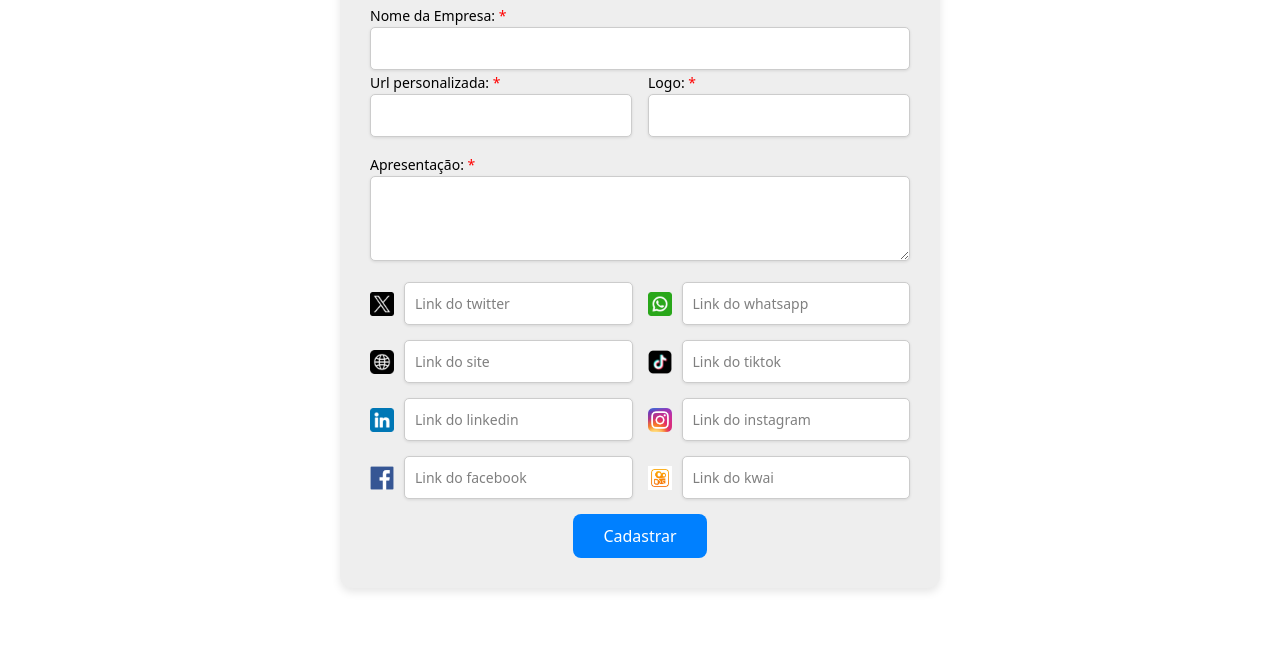
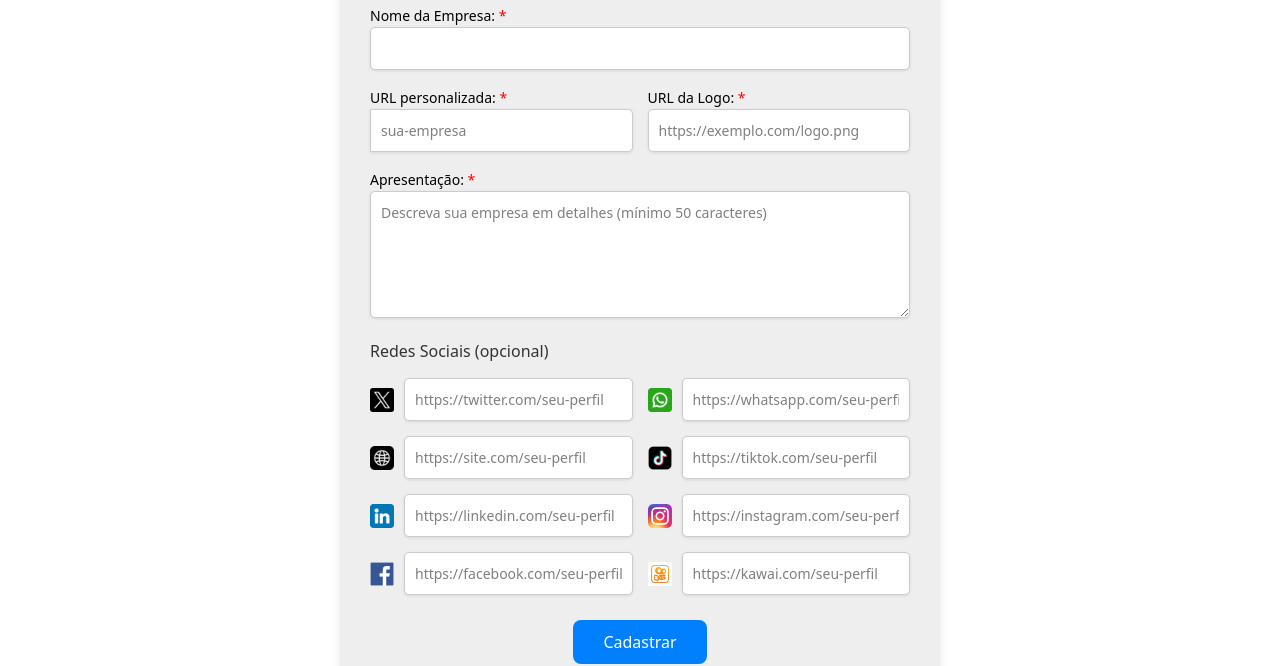
Before and after one commit to matheuskarnas/API-2, a React (Vite) app: page /empresa/cadastro in a window 1280 px wide. Shown: the part 188-854 px from the top of the page. Before the commit the page ends 816 px from the top, so only its background shows below. Built offline with nearby package versions, Linux system fonts and the light colour scheme; no server answers.

Commit message:
refactor: Improve CadastroEmpresas form validation and enhance user experience with loading state

```diff
--- a/src/pages/CadastroEmpresas.tsx
+++ b/src/pages/CadastroEmpresas.tsx
@@ -1,6 +1,9 @@
 import { useForm } from "react-hook-form";
 import { yupResolver } from "@hookform/resolvers/yup";
 import * as Yup from "yup";
+import { supabase } from "../services/supabaseClient";
+import { useState } from "react";
+import { useNavigate } from "react-router-dom";
 import twitterIcon from "../../public/assets/x.png";
 import whatsappIcon from "../../public/assets/whatsapp.png";
 import globeIcon from "../../public/assets/web.png";
@@ -8,23 +11,29 @@ import tiktokIcon from "../../public/assets/tiktok.webp";
 import linkedinIcon from "../../public/assets/linkedin.png";
 import instagramIcon from "../../public/assets/instagram.webp";
 import facebookIcon from "../../public/assets/facebook.png";
-import kwaiIcon from "../../public/assets/kawai.avif";
+import kawaiIcon from "../../public/assets/kawai.avif";
 import Header from "../components/Header";
 
 const schema = Yup.object().shape({
-  nome: Yup.string().required(),
-  url: Yup.string().required(),
-  logo: Yup.string().required(),
-  apresentacao: Yup.string().required(),
+  nome: Yup.string().required("Campo obrigatório"),
+  url: Yup.string()
+    .required("Campo obrigatório")
+    .matches(/^[a-z0-9-]+$/, "A URL deve conter apenas letras minúsculas, números e hífens"),
+  logo: Yup.string()
+    .required("Campo obrigatório")
+    .url("Deve ser uma URL válida"),
+  apresentacao: Yup.string()
+    .required("Campo obrigatório")
+    .min(50, "A apresentação deve ter pelo menos 50 caracteres"),
 
-  twitter: Yup.string().url().notRequired(),
-  whatsapp: Yup.string().url().notRequired(),
-  site: Yup.string().url().notRequired(),
-  tiktok: Yup.string().url().notRequired(),
-  linkedin: Yup.string().url().notRequired(),
-  instagram: Yup.string().url().notRequired(),
-  facebook: Yup.string().url().notRequired(),
-  kwai: Yup.string().url().notRequired(),
+  twitter: Yup.string().url("URL inválida").notRequired(),
+  whatsapp: Yup.string().url("URL inválida").notRequired(),
+  site: Yup.string().url("URL inválida").notRequired(),
+  tiktok: Yup.string().url("URL inválida").notRequired(),
+  linkedin: Yup.string().url("URL inválida").notRequired(),
+  instagram: Yup.string().url("URL inválida").notRequired(),
+  facebook: Yup.string().url("URL inválida").notRequired(),
+  kawai: Yup.string().url("URL inválida").notRequired(),
 });
 
 type SocialField =
@@ -35,7 +44,7 @@ type SocialField =
   | "linkedin"
   | "instagram"
   | "facebook"
-  | "kwai";
+  | "kawai";
 
 const socialFields: { icon: string; name: SocialField }[] = [
   { icon: twitterIcon, name: "twitter" },
@@ -45,10 +54,13 @@ const socialFields: { icon: string; name: SocialField }[] = [
   { icon: linkedinIcon, name: "linkedin" },
   { icon: instagramIcon, name: "instagram" },
   { icon: facebookIcon, name: "facebook" },
-  { icon: kwaiIcon, name: "kwai" },
+  { icon: kawaiIcon, name: "kawai" },
 ];
 
 export function CadastroEmpresas() {
+  const [loading, setLoading] = useState(false);
+  const navigate = useNavigate();
+
   const {
     register,
     handleSubmit,
@@ -57,8 +69,59 @@ export function CadastroEmpresas() {
     resolver: yupResolver(schema),
   });
 
-  const onSubmit = (data: any) => {
-    console.log(data);
+  const onSubmit = async (data: any) => {
+    setLoading(true);
+
+    try {
+      console.log('Verificando URL existente...');
+      const { data: existingCompany } = await supabase
+        .from('patrocinadores')
+        .select('url_exclusiva')
+        .eq('url_exclusiva', data.url)
+        .single();
+      console.log('Resultado da verificação:', existingCompany);
+
+      if (existingCompany) {
+        throw new Error('Esta URL já está em uso por outra empresa');
+      }
+
+      const { error: insertError } = await supabase
+        .from('patrocinadores')
+        .insert([{
+          nome: data.nome,
+          url_exclusiva: data.url,
+          url_logo: data.logo,
+          descricao: data.apresentacao,
+          twitter: data.twitter || null,
+          whatsapp: data.whatsapp || null,
+          url_site: data.site || null,
+          tiktok: data.tiktok || null,
+          linkedin: data.linkedin || null,
+          instagram: data.instagram || null,
+          facebook: data.facebook || null,
+          kawai: data.kawai || null,
+        }]);
+
+      if (insertError) {
+        throw insertError;
+      }
+
+      const { data: maxIdData, error: maxIdError } = await supabase
+        .from('patrocinadores')
+        .select('id')
+        .order('id', { ascending: false })
+        .single();
+
+      if (maxIdError) {
+        throw maxIdError;
+      }
+
+      navigate('/empresa/patrocinio', { state: { success: true, id: maxIdData?.id } });
+
+    } catch (err) {
+    } finally {
+      setLoading(false);
+    }
   };
 
   const inputStyle = {
@@ -107,38 +170,59 @@ export function CadastroEmpresas() {
       >
         <h3 style={{ textAlign: 'center', marginBottom: '25px', color: 'black' }}>Cadastro</h3>
 
-        <div>
+        <div style={{ marginBottom: '15px' }}>
           <label style={labelStyle}>Nome da Empresa: <span style={{ color: 'red' }}>*</span></label>
           <input style={inputStyle} {...register("nome")} />
           <p style={errorStyle}>{errors.nome?.message}</p>
         </div>
 
-        <div className="grid grid-cols-2 gap-4" style={{ marginBottom: '15px' }}>
+        <div style={{ display: 'grid', gridTemplateColumns: '1fr 1fr', gap: '15px', marginBottom: '15px' }}>
           <div>
-            <label style={labelStyle}>Url personalizada: <span style={{ color: 'red' }}>*</span></label>
-            <input style={inputStyle} {...register("url")} />
+            <label style={labelStyle}>URL personalizada: <span style={{ color: 'red' }}>*</span></label>
+            <div style={{ display: 'flex', alignItems: 'center' }}>
+              <input
+                style={{ ...inputStyle, borderRadius: '0 5px 5px 0', width: '100%' }}
+                {...register("url")}
+                placeholder="sua-empresa"
+              />
+            </div>
             <p style={errorStyle}>{errors.url?.message}</p>
           </div>
+
           <div>
-            <label style={labelStyle}>Logo: <span style={{ color: 'red' }}>*</span></label>
-            <input style={inputStyle} {...register("logo")} />
+            <label style={labelStyle}>URL da Logo: <span style={{ color: 'red' }}>*</span></label>
+            <input
+              style={inputStyle}
+              {...register("logo")}
+              placeholder="https://exemplo.com/logo.png"
+            />
             <p style={errorStyle}>{errors.logo?.message}</p>
           </div>
         </div>
 
         <div style={{ marginBottom: '15px' }}>
           <label style={labelStyle}>Apresentação: <span style={{ color: 'red' }}>*</span></label>
-          <textarea style={inputStyle} {...register("apresentacao")} rows={3} />
+          <textarea
+            style={inputStyle}
+            {...register("apresentacao")}
+            rows={5}
+            placeholder="Descreva sua empresa em detalhes (mínimo 50 caracteres)"
+          />
           <p style={errorStyle}>{errors.apresentacao?.message}</p>
         </div>
 
-        <div style={{display: 'grid', gridTemplateColumns: 'repeat(2, 1fr)', gap: '15px', marginBottom: '15px'}}>
-        {socialFields.map((item, index) => (
-          <div key={index} style={{display: 'flex', alignItems: 'center', gap: '10px'}} >
-            <img src={item.icon} alt={item.name} style={{ width: '24px', height: '24px' }} />
-            <input {...register(item.name)} style={inputStyle} placeholder={`Link do ${item.name}`} />
-          </div>
-        ))}
+        <h4 style={{ marginBottom: '15px', color: '#333' }}>Redes Sociais (opcional)</h4>
+        <div style={{display: 'grid', gridTemplateColumns: 'repeat(2, 1fr)', gap: '15px', marginBottom: '25px'}}>
+          {socialFields.map((item, index) => (
+            <div key={index} style={{display: 'flex', alignItems: 'center', gap: '10px'}} >
+              <img src={item.icon} alt={item.name} style={{ width: '24px', height: '24px' }} />
+              <input
+                {...register(item.name)}
+                style={inputStyle}
+                placeholder={`https://${item.name}.com/seu-perfil`}
+              />
+            </div>
+          ))}
         </div>
 
         <div style={{ display: 'flex', justifyContent: 'center' }}>
@@ -152,9 +236,11 @@ export function CadastroEmpresas() {
               borderRadius: '8px',
               fontSize: '16px',
               cursor: 'pointer',
+              opacity: loading ? 0.7 : 1,
             }}
+            disabled={loading}
           >
-            Cadastrar
+            {loading ? 'Cadastrando...' : 'Cadastrar'}
           </button>
         </div>
       </form>
```
